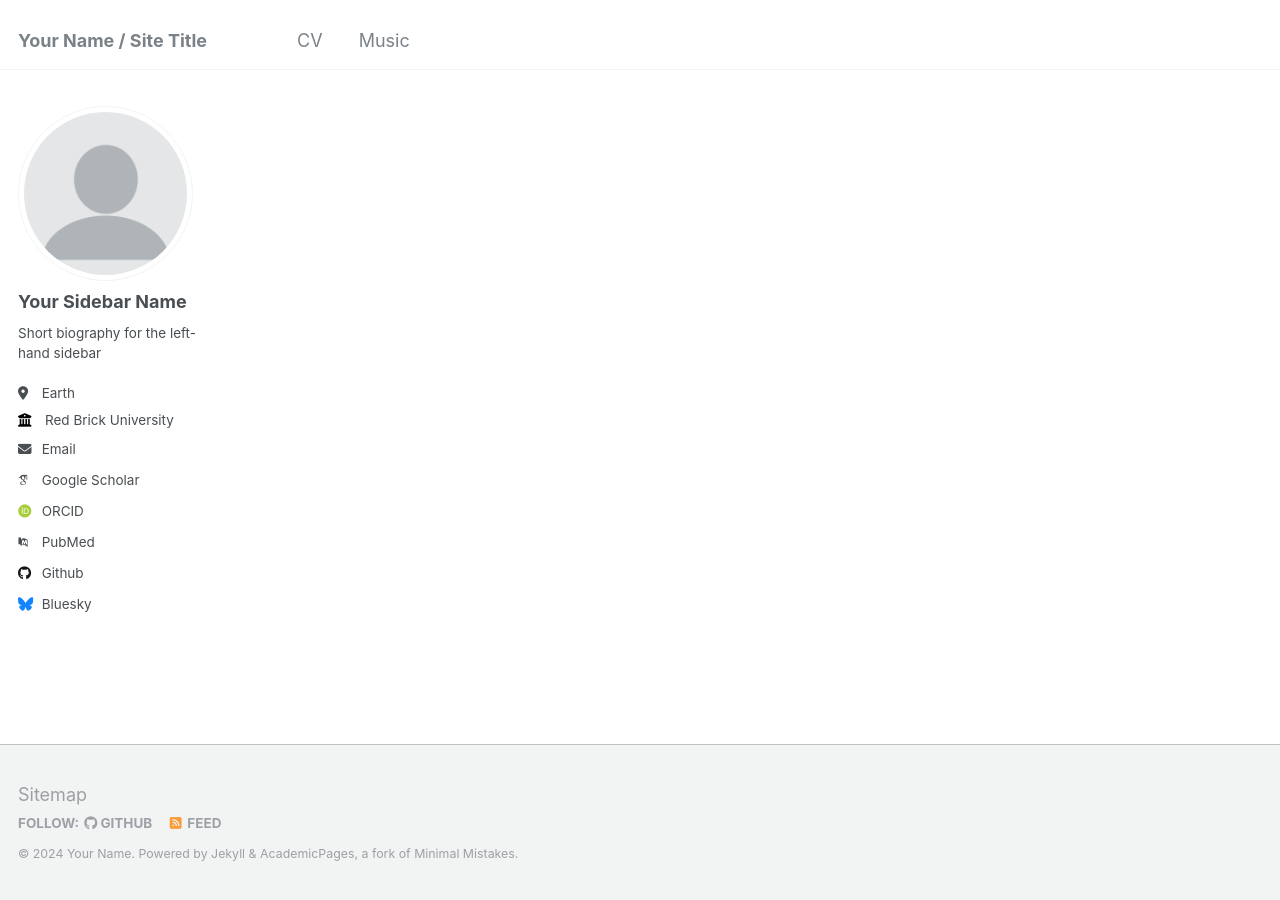
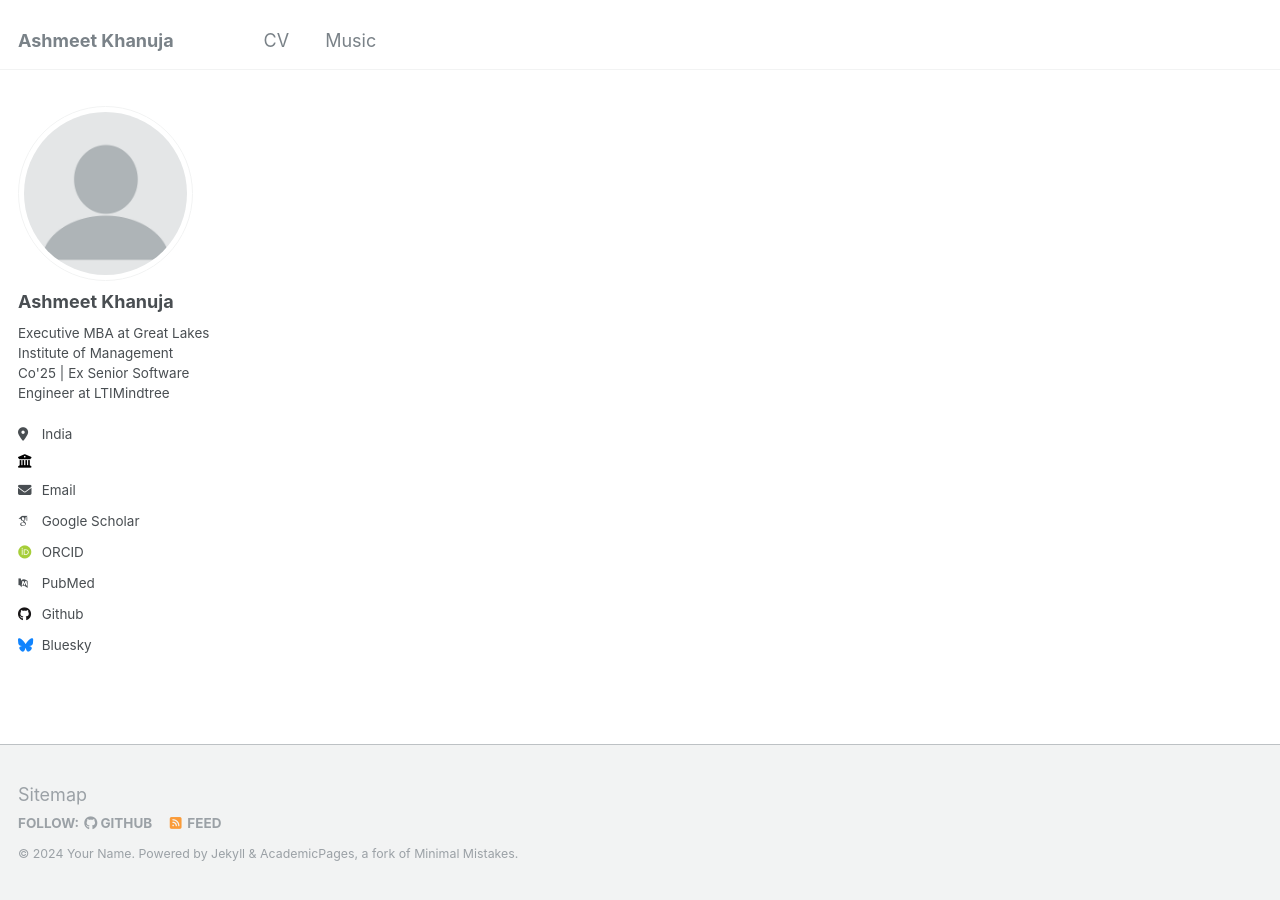
Before and after one commit to ashmeetkhanuja/Test, a Jekyll site: the page built from _pages/about.md, in a window 1280 px wide. Built offline with Jekyll 4.4.1, drawn with Linux system fonts in a browser that asks for light colours; some web fonts are replaced.

Commit message:
Update _config.yml

```diff
--- a/_config.yml
+++ b/_config.yml
@@ -8,13 +8,13 @@
 
 # Basic Site Settings
 locale                   : "en-US"
-title                    : "Your Name / Site Title"
+title                    : "Ashmeet Khanuja"
 title_separator          : "-"
 name                     : &name "Your Name"
-description              : &description "personal description"
-url                      : https://academicpages.github.io # the base hostname & protocol for your site e.g. "https://mmistakes.github.io"
+description              : &description ""
+url                      : https://ashmeetkhanuja.github.io # the base hostname & protocol for your site e.g. "https://mmistakes.github.io"
 baseurl                  : "" # the subpath of your site, e.g. "/blog"
-repository               : "academicpages/academicpages.github.io"
+repository               : "ashmeetkhanuja/ashmeetkhanuja.github.io"
 
 # Site Author - The following control what appear as part of the author content on the side bar.
 #               If a field is blank the icon and link will not appear, otherwise it will be shown.
@@ -22,11 +22,11 @@ repository               : "academicpages/academicpages.github.io"
 author:
   # Biographic information
   avatar           : "profile.png"
-  name             : "Your Sidebar Name"
+  name             : "Ashmeet Khanuja"
   pronouns         : # example: "she/her"
-  bio              : "Short biography for the left-hand sidebar"
-  location         : "Earth"
-  employer         : "Red Brick University"
+  bio              : "Executive MBA at Great Lakes Institute of Management Co'25 | Ex Senior Software Engineer at LTIMindtree"
+  location         : "India"
+  employer         : ""
   uri              : # URL
   email            : "none@example.org"
 
```
